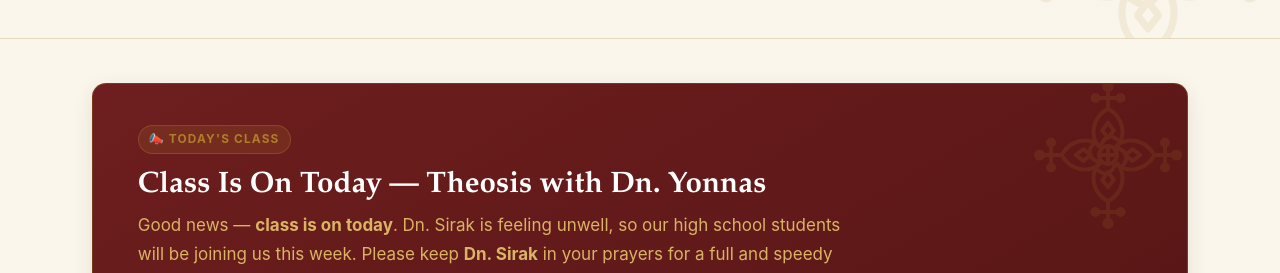
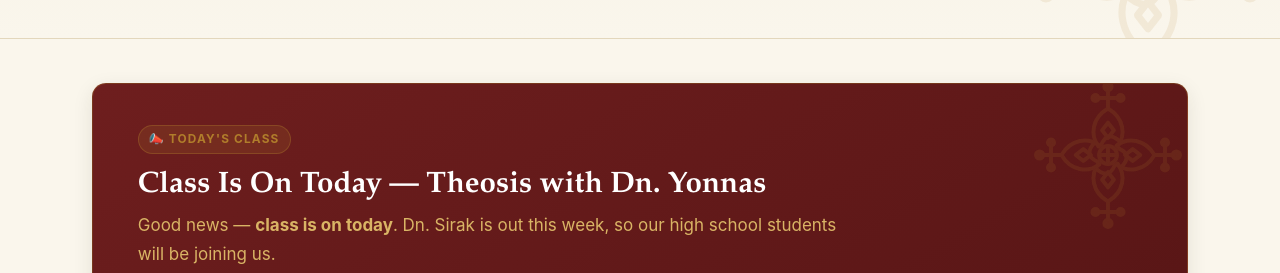
Before and after one commit to kidtechera369-beep/stleotc-theology, a plain HTML site: page index.html in a window 1280 px wide. Shown: the part 679-952 px from the top of the page. Drawn offline with Linux system fonts and the light colour scheme.

Commit message:
Announcement: soften wording about Dn. Sirak being out
Co-Authored-By: Claude Opus 4.8 <noreply@anthropic.com>

```diff
--- a/index.html
+++ b/index.html
@@ -36,7 +36,7 @@
       <aside class="announce" aria-label="Class update">
         <span class="announce-tag">📣 Today's Class</span>
         <h2>Class Is On Today — Theosis with Dn. Yonnas</h2>
-        <p>Good news — <strong>class is on today</strong>. Dn. Sirak is feeling unwell, so our high school students will be joining us this week. Please keep <strong>Dn. Sirak</strong> in your prayers for a full and speedy recovery.</p>
+        <p>Good news — <strong>class is on today</strong>. Dn. Sirak is out this week, so our high school students will be joining us.</p>
         <p>Dn. Yonnas will be teaching this week's lesson — <strong>Theosis: Becoming Partakers of the Divine Nature</strong>. Come ready to learn, or read ahead and follow along with the materials below.</p>
         <p class="announce-when"><span class="aw-icon">🗓️</span> <strong>Today · 6:00&nbsp;PM CST</strong> &nbsp;·&nbsp; in person at the church</p>
         <div class="announce-cta">
```
